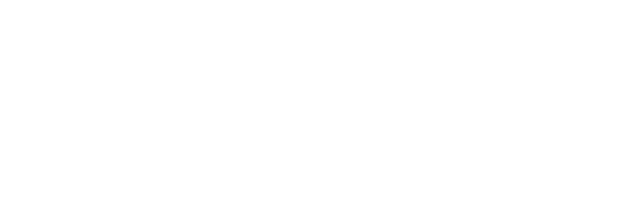
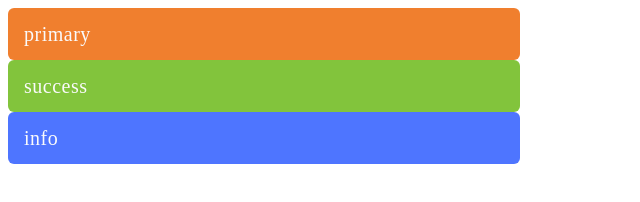
Before and after one commit to Kaliuzhnyi-Nazariy/SASS-learning, a website built with Vite: page index.html in a window 1280 px wide. Shown: the whole page, without its empty margins (0-640 px from the left). Built offline with nearby package versions, Linux system fonts and the light colour scheme.

Commit message:
accomplished lesson 9

```diff
--- a/index.html
+++ b/index.html
@@ -29,6 +29,13 @@
       <!-- <div class="badge badge-completed">Completed</div>
       <div class="badge badge-ended">Ended</div>
       <div class="badge badge-active">Active</div> -->
+
+      <!-- lesson 9 -->
+
+      <div class="notification-primary">primary</div>
+      <div class="notification-success">success</div>
+      <div class="notification-info">info</div>
+
       </div>
 
     <script type="module" src="./src/js/main.js"></script>
--- a/src/scss/styd/index.scss
+++ b/src/scss/styd/index.scss
@@ -7,3 +7,5 @@
 
 // @use "./lesson07/math";
 // @use "./lesson07/task-badge"
+
+@use "./lesson09/extend"
--- /dev/null
+++ b/src/scss/styd/lesson09/_extend.scss
@@ -0,0 +1,41 @@
+// $primary: #f07f2e;
+// $success: #82c43c;
+// $info: #4e75ff;
+
+%notification {
+  display: flex;
+  align-items: center;
+  gap: 20px;
+
+  width: 480px;
+  padding: 20px;
+
+  font-family: Montserrat;
+  color: #fafafb;
+  font-size: 16px;
+  line-height: 20px; /* 125% */
+  letter-spacing: 0.5px;
+
+  background-color: #92929d;
+  border-radius: 6px;
+
+  @media screen and (min-width: 768px) {
+    padding: 16px;
+    font-size: 20px;
+  }
+}
+
+.notification-primary {
+    @extend %notification;
+    background-color: #f07f2e;
+}
+
+.notification-success {
+    @extend %notification;
+    background-color: #82c43c;
+}
+
+.notification-info {
+    @extend %notification;
+    background-color: #4e75ff;
+}
```
